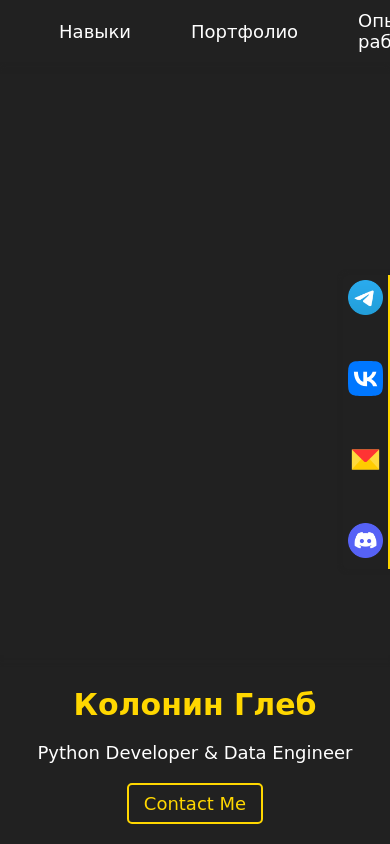
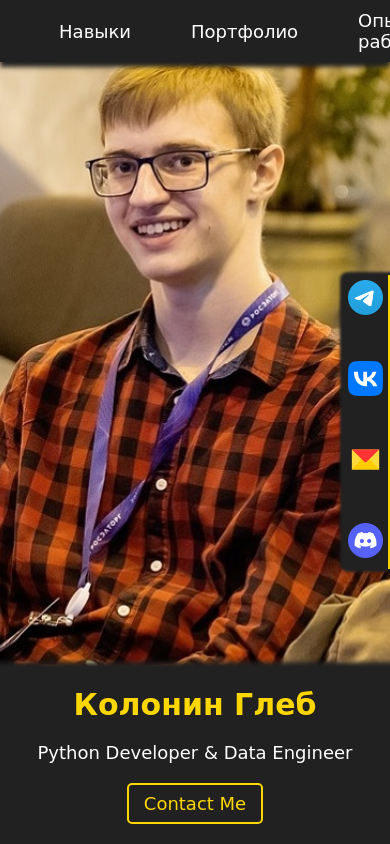
Before and after one commit to w80cI0-liA/-, a plain HTML site: page index.html in a window 390 px wide. Shown: the top 844 px of the page. Drawn offline with Linux system fonts and the light colour scheme.

Commit message:
minor fix for urls to display images on GitHub Pages

```diff
--- a/static/media.css
+++ b/static/media.css
@@ -64,7 +64,7 @@
     .section-block {
         justify-content: center;
         align-items: flex-end;
-        background-image: url('./static/images/me/Gleb-mobile.jpg');
+        background-image: url('../static/images/me/Gleb-mobile.jpg');
         background-repeat: no-repeat;
         background-attachment: fixed;
         background-size: auto calc(100% - 80px);
--- a/static/style.css
+++ b/static/style.css
@@ -118,7 +118,7 @@ section:nth-child(1) {
     display: flex;
     justify-content: left;
     align-items: center;
-    background-image: url('./static/images/me/Gleb.jpg');
+    background-image: url('../static/images/me/Gleb.jpg');
     background-repeat: no-repeat;
     background-attachment: fixed;
     /* Чтобы изображение заднего фона не перекрывалось шапкой */
```
